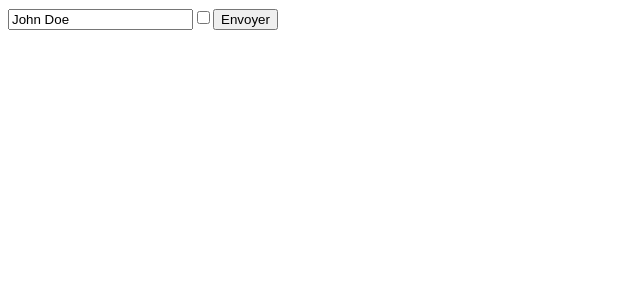
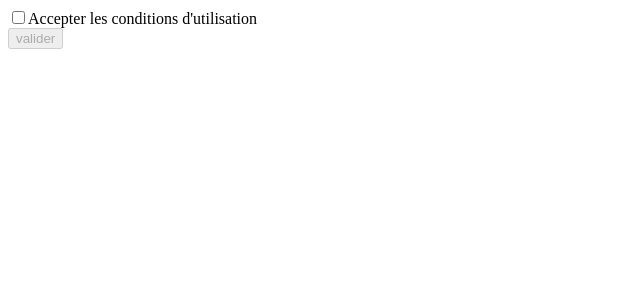
Before and after one commit to RovaFitia/tuto-reactjs, a React (Vite) app: page / in a window 1280 px wide. Shown: the top 300 px of the page, without its empty margins (0-640 px from the left). Built offline with nearby package versions, Linux system fonts and the light colour scheme.

Commit message:
Tuto: flux of data

```diff
--- a/src/App.jsx
+++ b/src/App.jsx
@@ -1,45 +1,26 @@
 import { useState } from "react";
 
 function App() {
-    // * First Method : formulaire controler
-    // const [firstName, setFirstName] = useState('John Doe')
+  const [isTermAccepted, setTermAccepter] = useState(false);
+  return (
+    <form>
+      <CGUcheckbox checked={isTermAccepted} onCheck={setTermAccepter} />
+      <button disabled={!isTermAccepted}>valider</button>
+    </form>
+  );
+}
 
-    // const handleChange = (e) => {
-    //     setFirstName(e.target.value)
-    // }
-
-    // const reset = () => {
-    //     setFirstName('')
-    // }
-
-    // return <form>
-    //     <input type="text" value={firstName} onChange={handleChange}/>
-
-    //     {firstName}
-
-    //     <button type="button" onClick={reset}>Reset</button>
-
-    // </form>
-
-    //* Second Method : formulaire non controler
-
-    const handleSubmit = (e) => {
-        e.preventDefault()
-
-        console.log(new FormData(e.target))
-    }
-
-    const [checked, setChecked] = useState(true)
-
-    const handleChecked = () => {
-        setChecked(!checked)
-    }
-
-    return <form onSubmit={handleSubmit}>
-        <input type="text" name="firstname" defaultValue="John Doe" />
-        <input type="checkbox" value={checked} onChange={handleChecked} />
-        <button disabled={!checked}>Envoyer</button>
-    </form>
+function CGUcheckbox({ checked, onCheck }) {
+    return <div>
+        <label>
+            <input
+            type="checkbox"
+            checked={checked}
+            onChange={(e) => onCheck(e.target.checked)}
+            />
+            {"Accepter les conditions d'utilisation"}
+        </label>
+    </div>
 }
 
 export default App;
```
